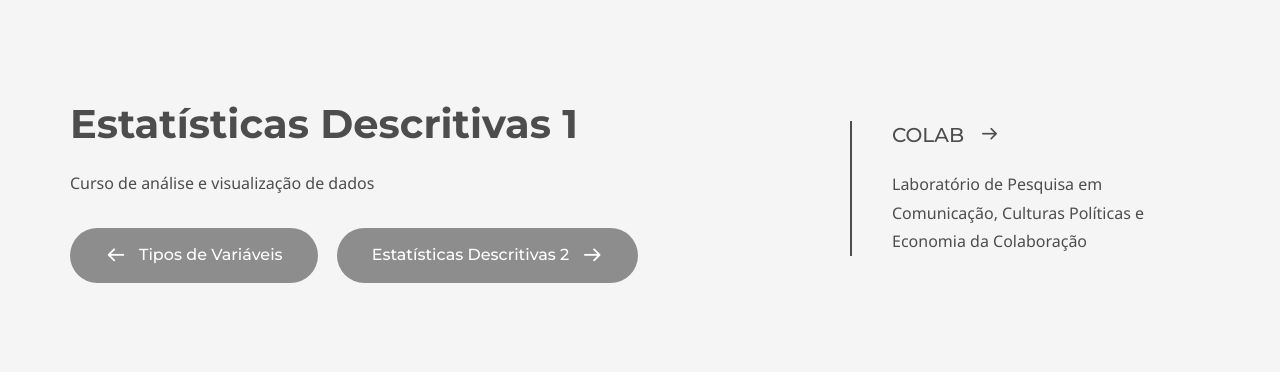
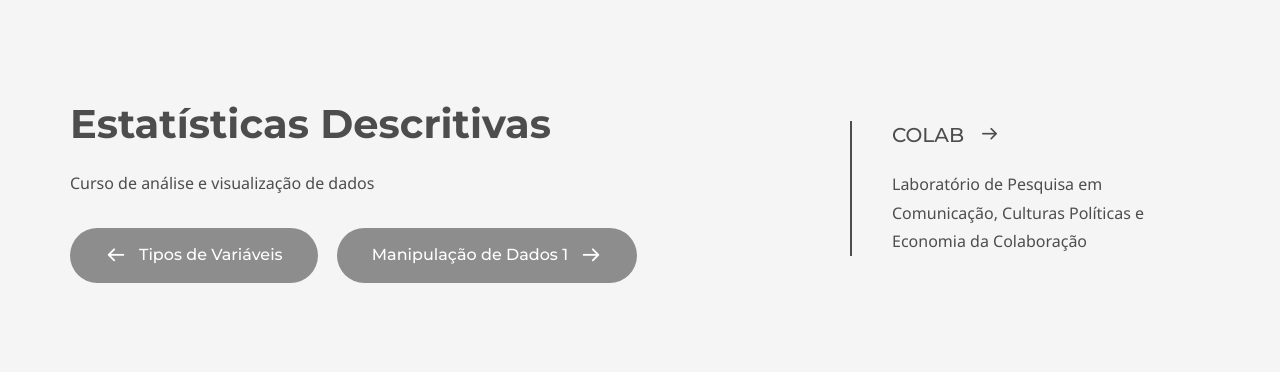
Before and after one commit to coLAB-UFF/docs, a Jekyll site: the page built from dataviz2_04.md, in a window 1280 px wide and 900 px high. Shown: the part 146-518 px from the top of the window. Built offline with Jekyll 4.4.1, drawn with Linux system fonts in a browser that asks for light colours; some web fonts are replaced; some of the changed text lies outside the part shown.

Commit message:
Update dataviz2_04.md

```diff
--- a/dataviz2_04.md
+++ b/dataviz2_04.md
@@ -24,7 +24,7 @@ page_nav:
         content: Tipos de Variáveis
         url: '/dataviz2_03'
     next:
-        content: Estatísticas Descritivas 2
+        content: Manipulação de Dados 1
         url: '/dataviz2_05'
 ---
 
```
Also changed, not shown: other parts of dataviz2_04.md (+1 -1 lines).
